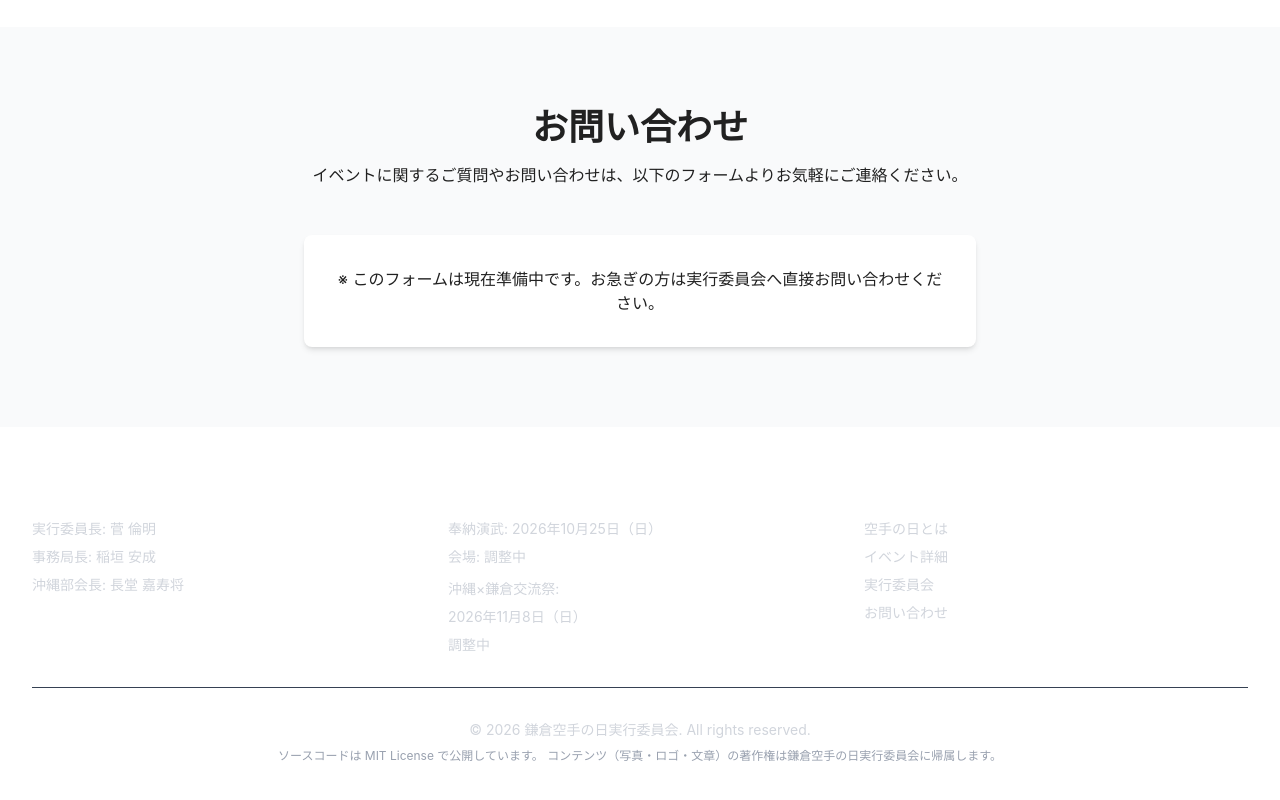
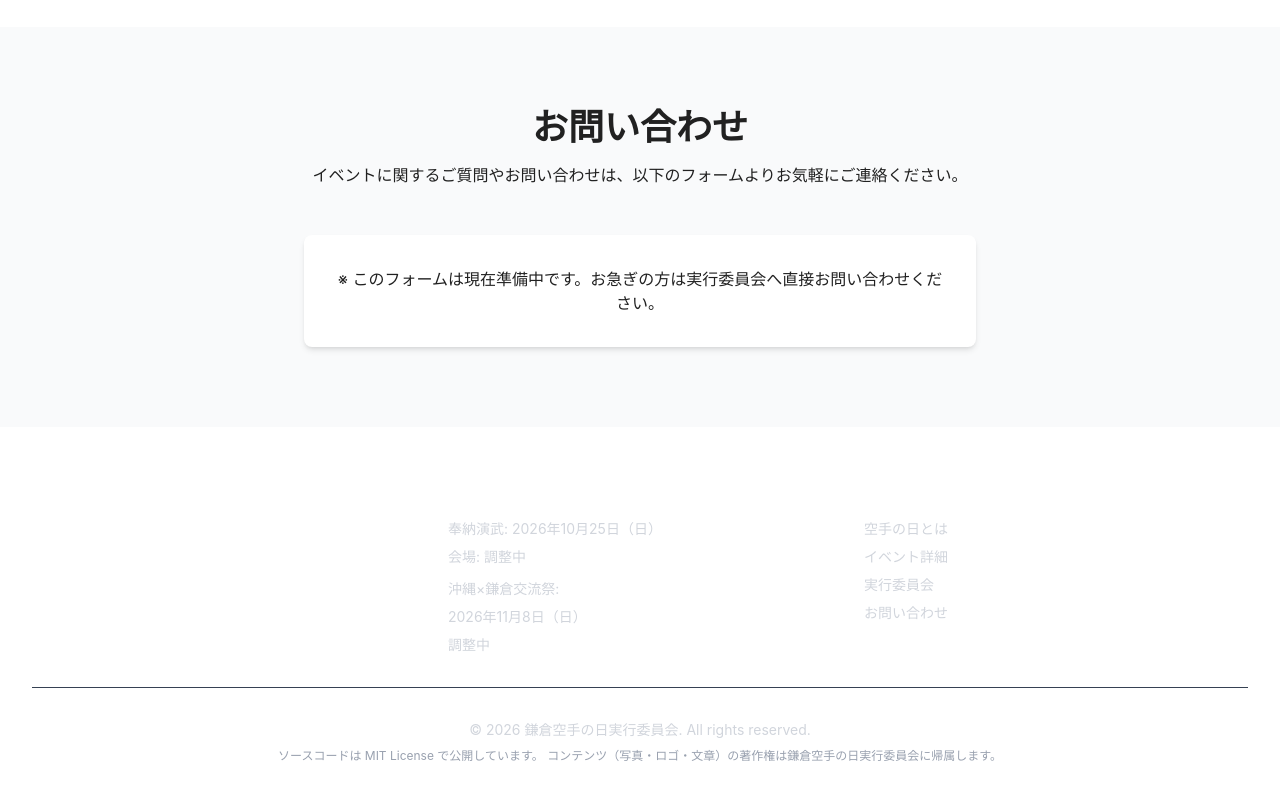
Before and after one commit to kNagadou/kamakura-karateday-lp, a Next.js app: page / in a window 1280 px wide. Shown: the part 2808-3608 px from the top of the page. Built offline with nearby package versions, Linux system fonts and the light colour scheme.

Commit message:
fix: コミット漏れ

```diff
--- a/components/Footer.tsx
+++ b/components/Footer.tsx
@@ -8,11 +8,6 @@ export default function Footer() {
             <h3 className="text-lg font-bold text-white mb-4">
               鎌倉空手の日実行委員会
             </h3>
-            <ul className="space-y-2 text-sm">
-              <li>実行委員長: 菅 倫明</li>
-              <li>事務局長: 稲垣 安成</li>
-              <li>沖縄部会長: 長堂 嘉寿将</li>
-            </ul>
           </div>
 
           {/* イベント情報 */}
```
